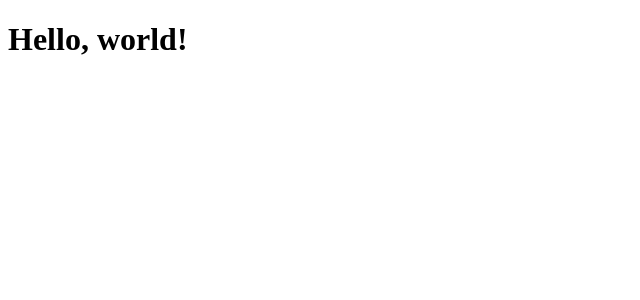
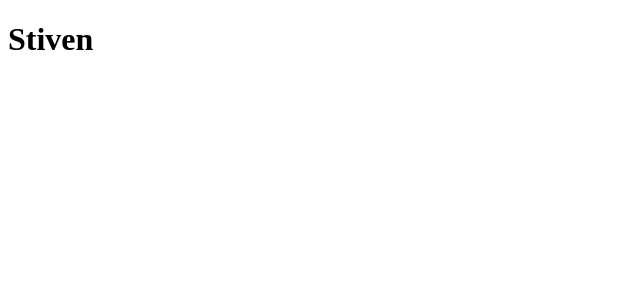
Before and after one commit to codestiven/React-De-cero-a-experto---Hooks-y-MERN--, a React (Vite) app in the folder 03-counter-app-vite/: page / in a window 1280 px wide. Shown: the top 300 px of the page, without its empty margins (0-640 px from the left). Built offline with nearby package versions, Linux system fonts and the light colour scheme.

Commit message:
38. Tarea - Crear un nuevo componente

```diff
--- /dev/null
+++ b/03-counter-app-vite/src/FistApp.jsx
@@ -0,0 +1,11 @@
+import React from 'react'
+
+const FistApp = () => {
+  return (
+    <div>
+      <h1>Stiven</h1>
+    </div>
+  )
+}
+
+export default FistApp
--- a/03-counter-app-vite/src/main.jsx
+++ b/03-counter-app-vite/src/main.jsx
@@ -2,5 +2,9 @@ import React from 'react';
 import ReactDOM from 'react-dom/client';
 
 import App from './HelloWordApp';
+import FistApp from './FistApp';
 
-ReactDOM.createRoot(document.getElementById('root')).render(<App />);
+
+
+
+ReactDOM.createRoot(document.getElementById('root')).render(<FistApp />);
```
